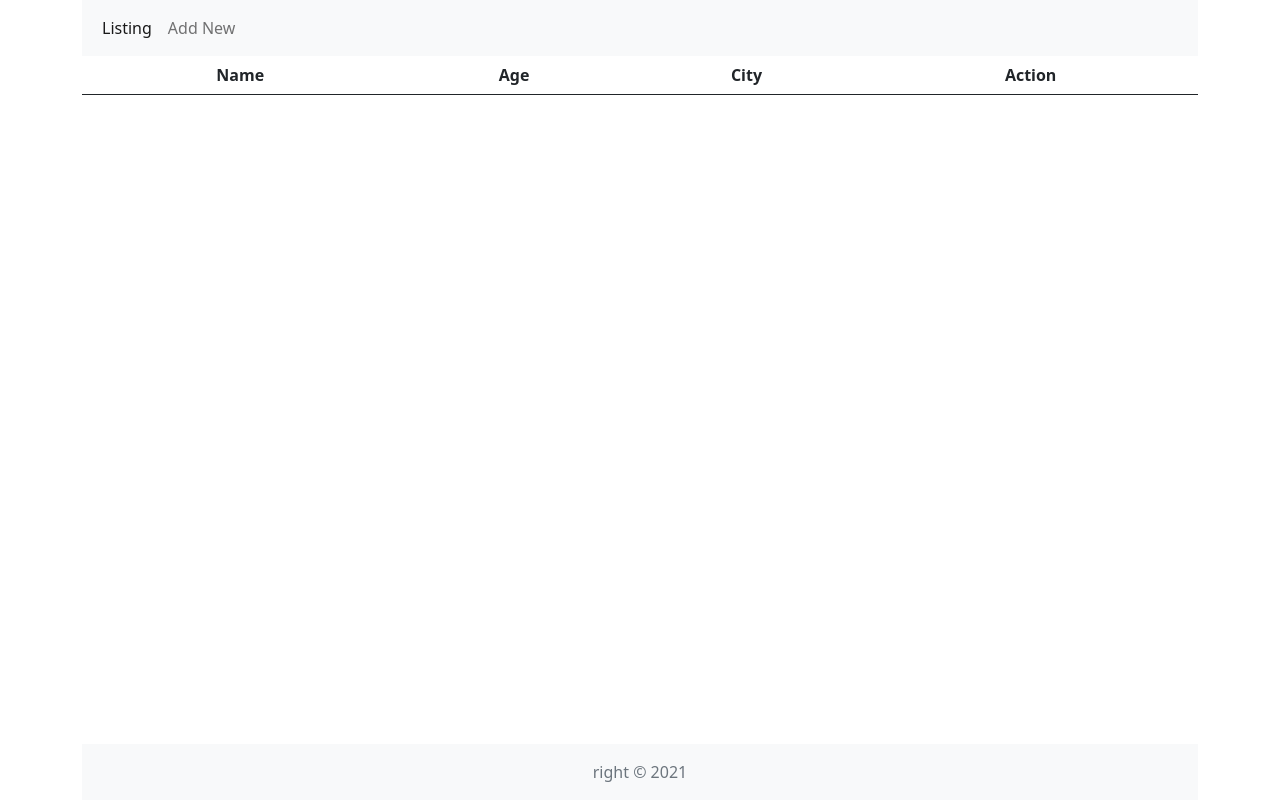
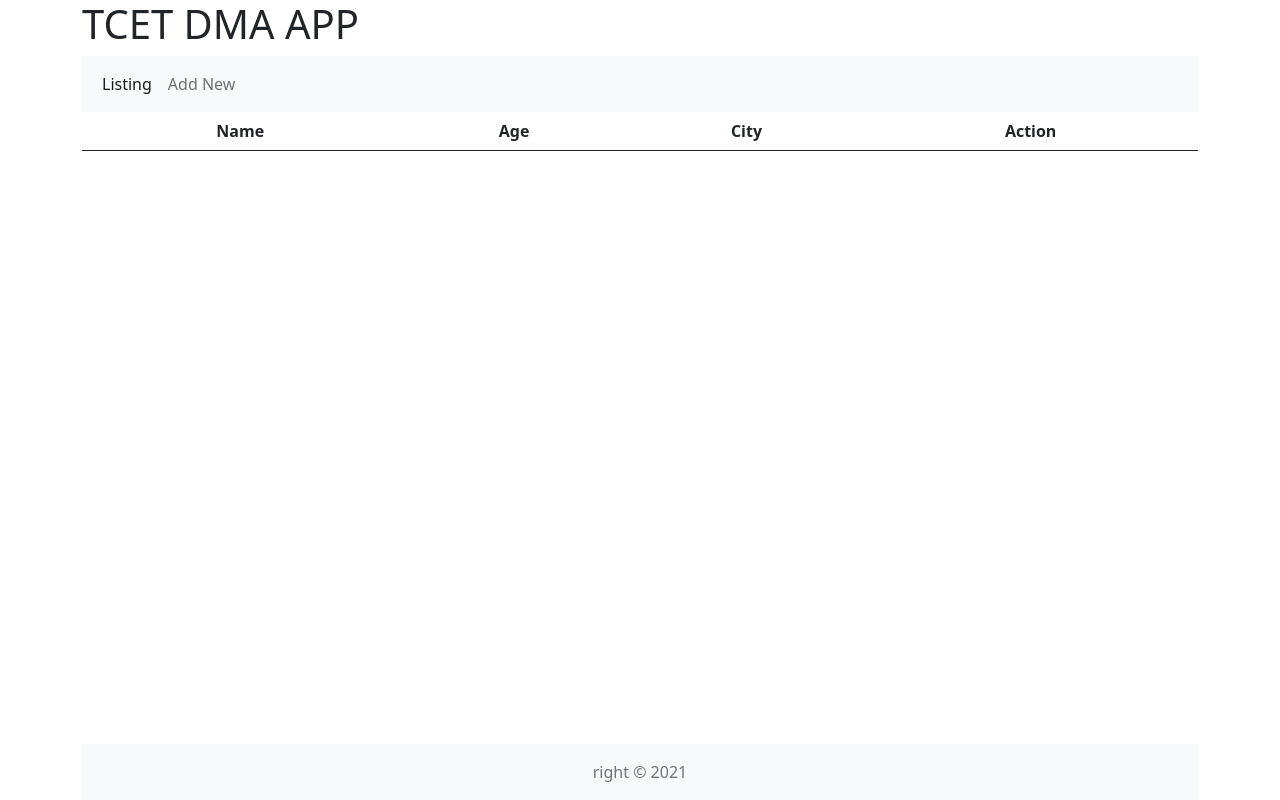
Before and after one commit to harshkeniel/dma, a plain HTML site: page index.html in a window 1280 px wide. Drawn offline with nearby package versions, Linux system fonts and the light colour scheme; no server answers.

Commit message:
heading added

```diff
--- a/index.html
+++ b/index.html
@@ -5,6 +5,7 @@
 		<script src="https://cdn.jsdelivr.net/npm/bootstrap@5.0.2/dist/js/bootstrap.bundle.min.js"crossorigin="anonymous"></script>
 	</head>
 	<body class="d-flex flex-column h-100 container">
+		<h1>TCET DMA APP</h1>
 		<header>
 			<nav class="navbar navbar-expand-lg navbar-light bg-light">
 			  <div class="container-fluid">
```
